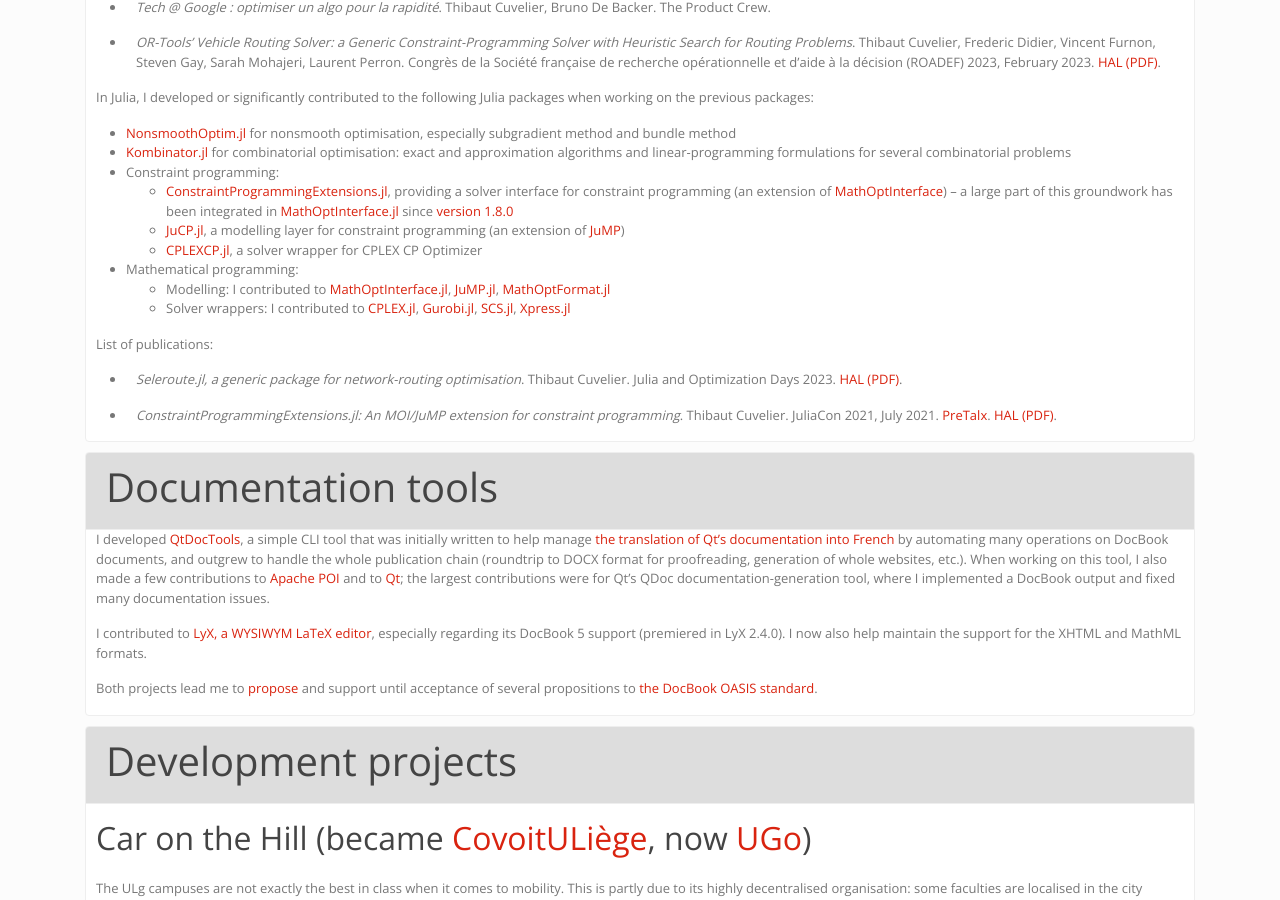
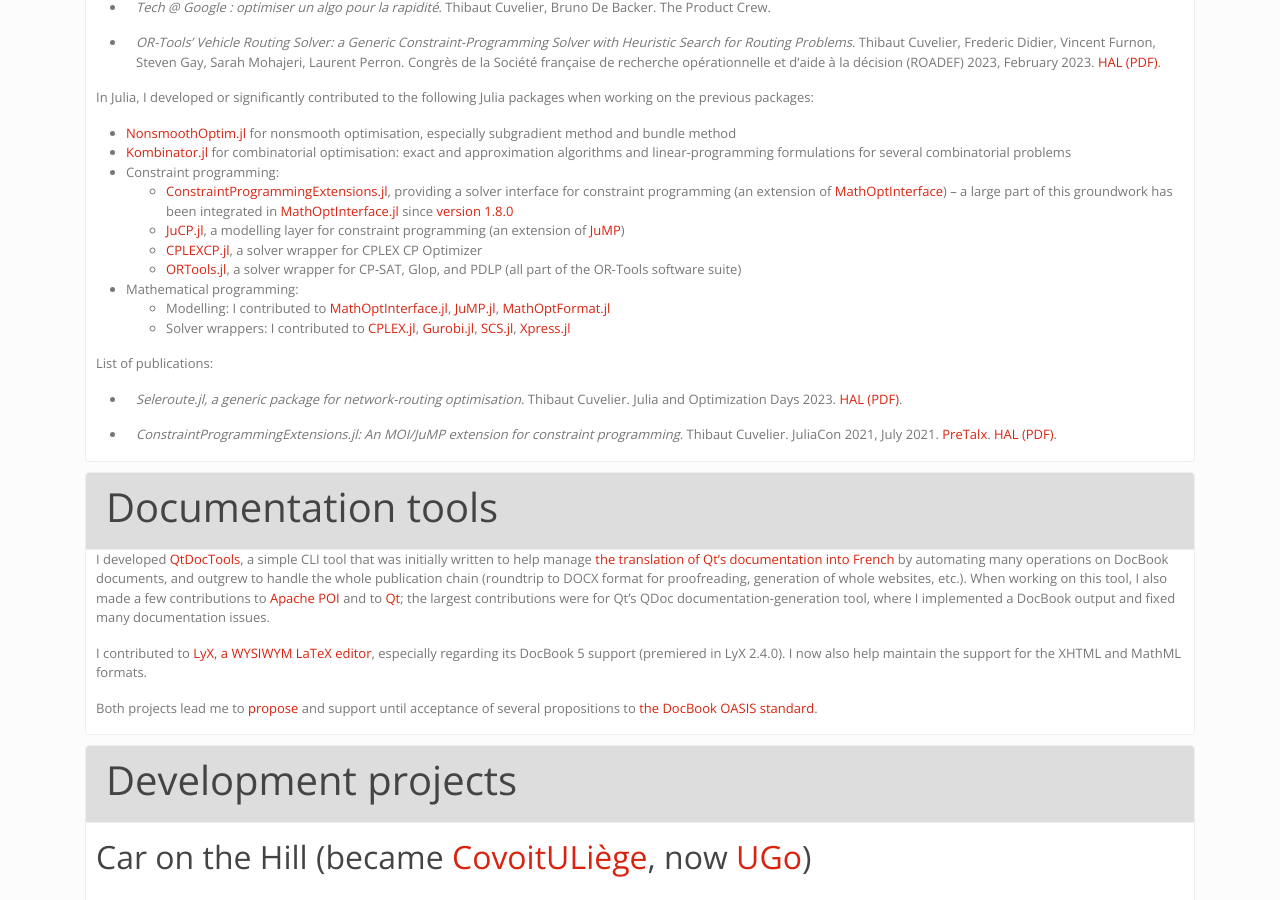
Before and after one commit to dourouc05/dourouc05.github.io, a Jekyll site: the page built from software.md, in a window 1280 px wide and 900 px high, scrolled down 602 px. Built offline with Jekyll 4.4.1, drawn with Linux system fonts in a browser that asks for light colours; a script that is not in the unit is left out.

Commit message:
Update software.md

```diff
--- a/software.md
+++ b/software.md
@@ -38,6 +38,7 @@ In Julia, I developed or significantly contributed to the following Julia packag
   * [ConstraintProgrammingExtensions.jl](https://github.com/dourouc05/ConstraintProgrammingExtensions.jl), providing a solver interface for constraint programming (an extension of [MathOptInterface](https://github.com/jump-dev/MathOptInterface.jl)) -- a large part of this groundwork has been integrated in [MathOptInterface.jl](https://github.com/jump-dev/MathOptInterface.jl) since [version 1.8.0](https://github.com/jump-dev/MathOptInterface.jl/releases/tag/v1.8.0)
   * [JuCP.jl](https://github.com/dourouc05/JuCP.jl), a modelling layer for constraint programming (an extension of [JuMP](https://github.com/jump-dev/JuMP.jl))
   * [CPLEXCP.jl](https://github.com/dourouc05/CPLEXCP.jl), a solver wrapper for CPLEX CP Optimizer
+  * [ORTools.jl](https://github.com/google/or-tools/tree/stable/ortools/julia/ORTools.jl), a solver wrapper for CP-SAT, Glop, and PDLP (all part of the OR-Tools software suite)
 * Mathematical programming:
   * Modelling: I contributed to [MathOptInterface.jl](https://github.com/jump-dev/MathOptInterface.jl), [JuMP.jl](https://github.com/jump-dev/JuMP.jl), [MathOptFormat.jl](https://github.com/odow/MathOptFormat.jl)
   * Solver wrappers: I contributed to [CPLEX.jl](https://github.com/jump-dev/CPLEX.jl), [Gurobi.jl](https://github.com/jump-dev/Gurobi.jl), [SCS.jl](https://github.com/jump-dev/SCS.jl), [Xpress.jl](https://github.com/jump-dev/Xpress.jl)
```
